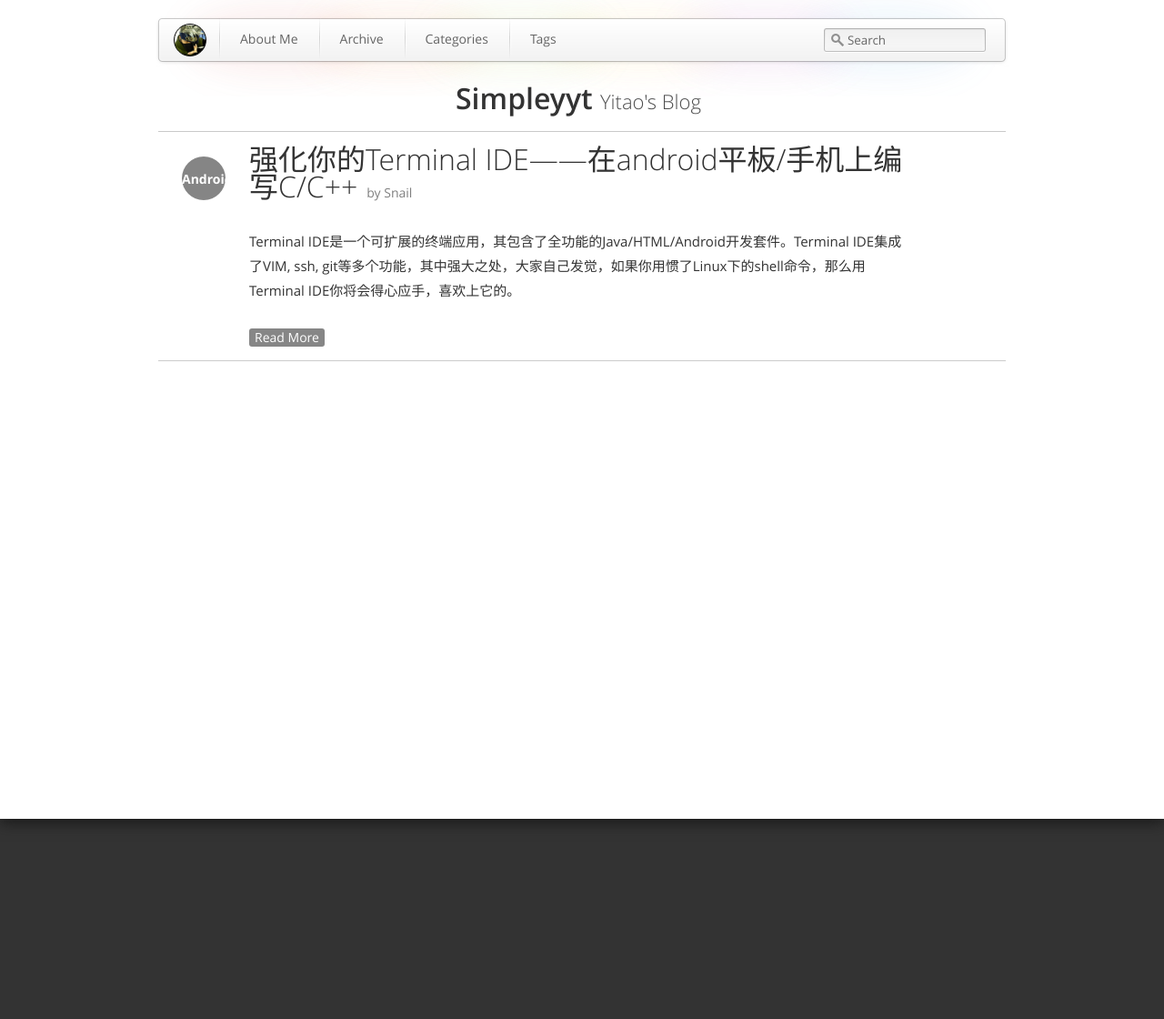
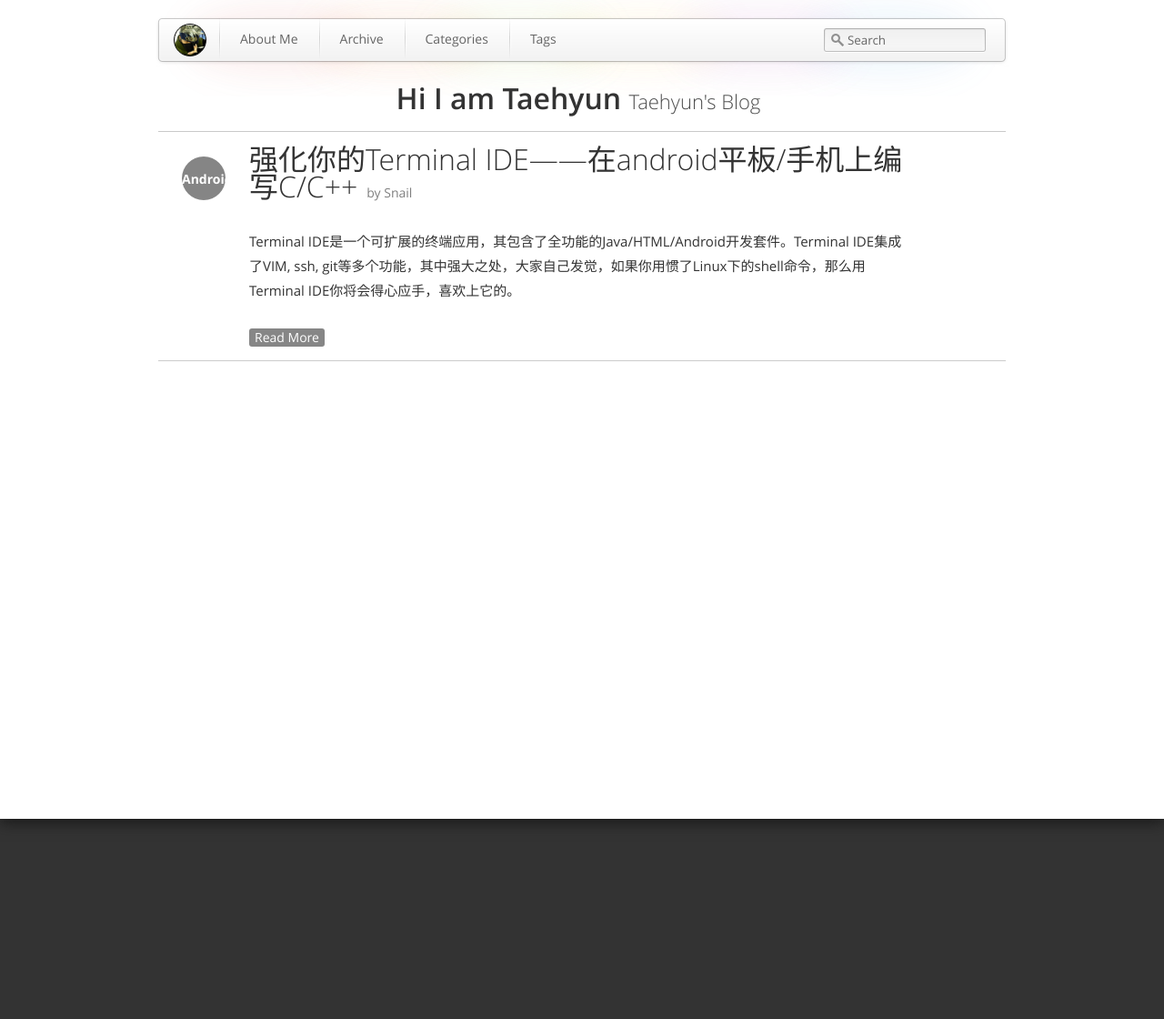
Before and after one commit to drone8449/drone8449.github.io, a Jekyll site: the page built from index.html, in a window 1280 px wide. Shown: the whole page at 91% size. Built offline with Jekyll 4.4.1, drawn with Linux system fonts in a browser that asks for light colours; the list of posts is cut into pages by our own code.

Commit message:
Update _config.yml

```diff
--- a/_config.yml
+++ b/_config.yml
@@ -9,28 +9,28 @@ markdown: kramdown
 
 # The title and tagline is showed on homepage
 #
-title :  Simpleyyt
-tagline: Yitao's Blog
+title :  Hi I am Taehyun
+tagline: Taehyun's Blog
 
 gems: [jekyll-paginate]
 
 # Information about author
 #
 author :
-  name : Yitao Yao
+  name : Taehyun Kim
 
 # Information for contacts showed at on the footer
 #
 contact :
-  e-mail : mailto:simpleyyt@gmail.com
-  Github : https://github.com/Simpleyyt
-  WeiBo : http://www.weibo.com/u/1836017133
-  Google+ : https://plus.google.com/103860633659538888207?rel=author
+  e-mail :
+  Github :
+  WeiBo :
+  Google+ :
 
 # Links showed on the footer
 #
 links :
-  Yitao's Blog : http://simpleyyt.github.io/
+  Yitao's Blog : http://drone8449.github.io/
 
 # The search engine. Only support google custom search engine.
 #
```
